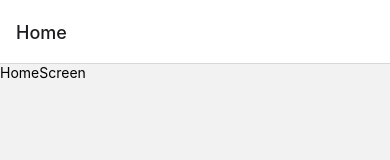
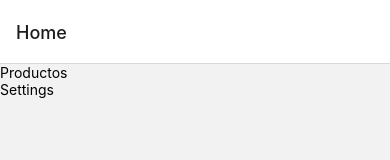
Before and after one commit to abel1711/RN-navigation, a React Native app: screen /Home in a window 390 px wide. Shown: the top 160 px of the page. Built offline with nearby package versions, Linux system fonts and the light colour scheme.

Commit message:
home screen implemented

```diff
--- a/src/presentation/screens/home/HomeScreen.tsx
+++ b/src/presentation/screens/home/HomeScreen.tsx
@@ -1,10 +1,25 @@
-import { Text, View } from 'react-native';
+import { View } from 'react-native';
+import { globalStyle } from '../../theme/theme';
+import { useNavigation } from '@react-navigation/native';
+import { PrimaryButton } from '../../components/shared/PrimaryButton';
 
 export const HomeScreen = () => {
 
+    const navigation = useNavigation();
+
     return (
-        <View>
-            <Text>HomeScreen</Text>
+        <View
+            style={globalStyle.container}
+        >
+            <PrimaryButton
+                label='Productos'
+                onPress={() => navigation.navigate('Products' as never)}
+            />
+
+            <PrimaryButton
+                label='Settings'
+                onPress={() => navigation.navigate('Settings' as never)}
+            />
         </View>
     )
 };
```
